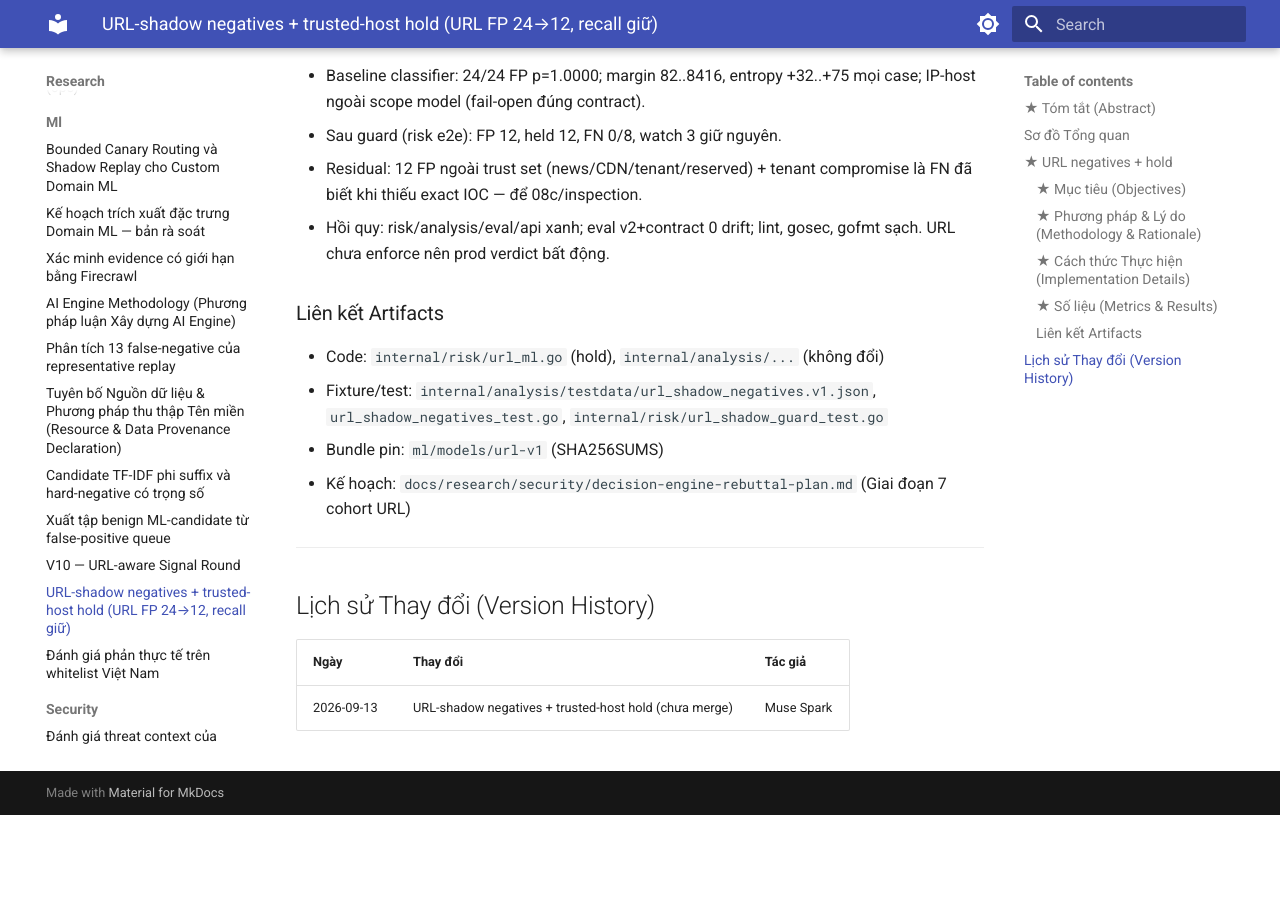
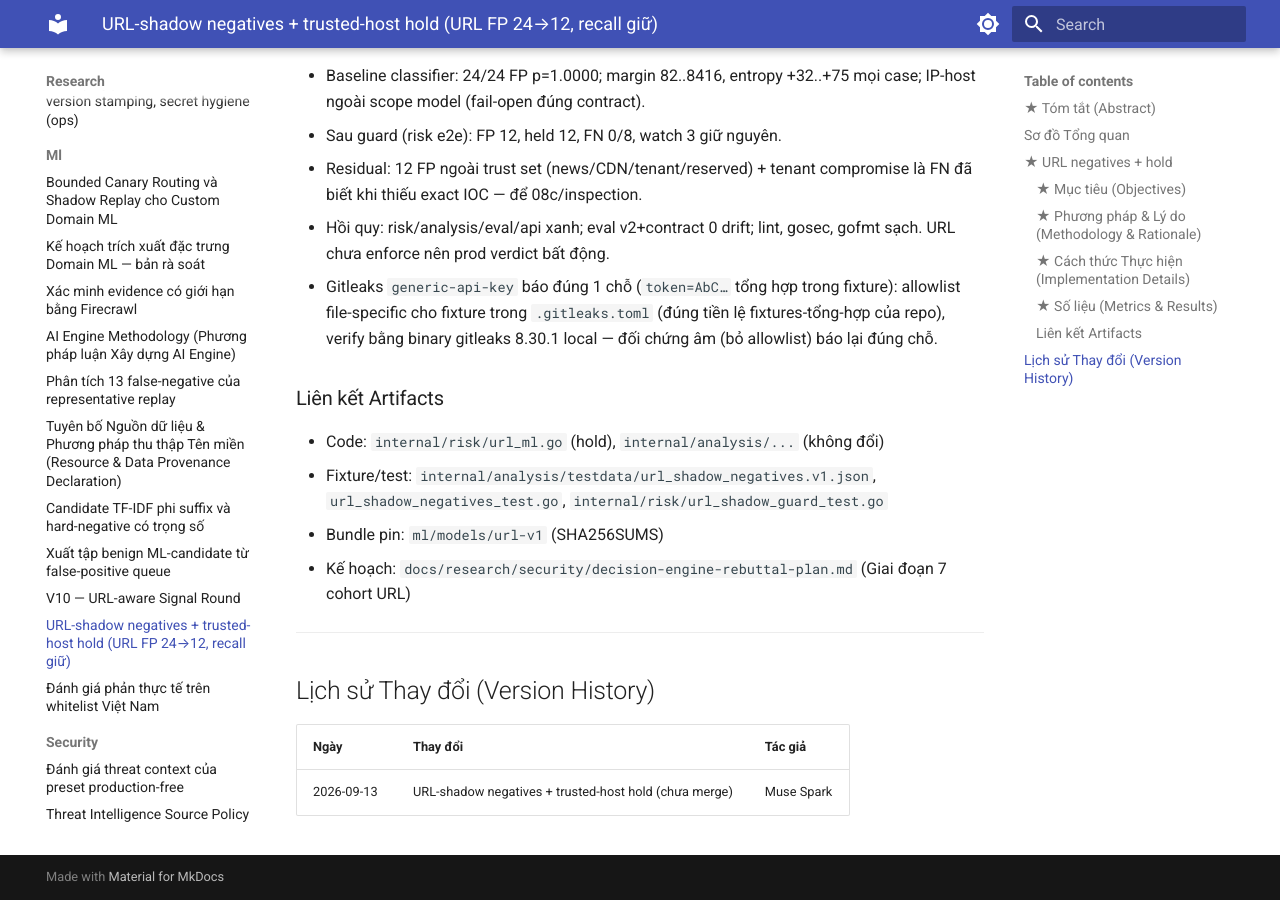
Before and after one commit to vmcchooky/safe-zone, an MkDocs documentation site: the page built from docs/research/ml/url-shadow-negatives-hold.md, in a window 1280 px wide and 900 px high, scrolled down 2640 px. Built offline with MkDocs 1.6.1 and Material for MkDocs 9.7.7, drawn with Linux system fonts in a browser that asks for light colours; before the commit the page ends 3455 px from its top, so only the background shows below that.

Commit message:
fix(security): allowlist synthetic URL fixture for gitleaks generic-api-key

```diff
--- a/docs/research/ml/url-shadow-negatives-hold.md
+++ b/docs/research/ml/url-shadow-negatives-hold.md
@@ -68,6 +68,10 @@
   compromise là FN đã biết khi thiếu exact IOC — để 08c/inspection.
 - Hồi quy: risk/analysis/eval/api xanh; eval v2+contract 0 drift; lint,
   gosec, gofmt sạch. URL chưa enforce nên prod verdict bất động.
+- Gitleaks `generic-api-key` báo đúng 1 chỗ (`token=AbC…` tổng hợp trong
+  fixture): allowlist file-specific cho fixture trong `.gitleaks.toml`
+  (đúng tiền lệ fixtures-tổng-hợp của repo), verify bằng binary gitleaks
+  8.30.1 local — đối chứng âm (bỏ allowlist) báo lại đúng chỗ.
 
 ### Liên kết Artifacts
 
```
Also changed, not shown: .gitleaks.toml.
